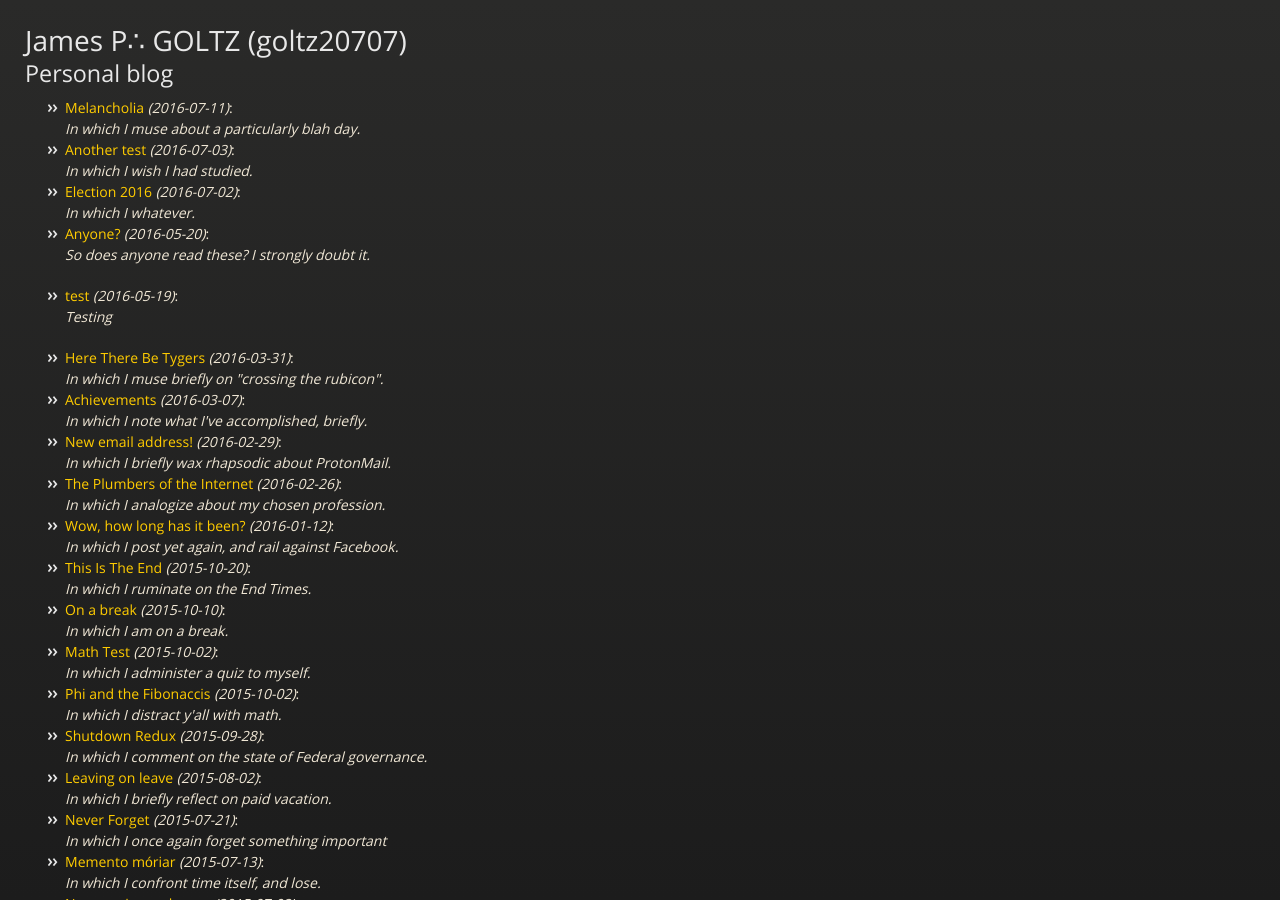
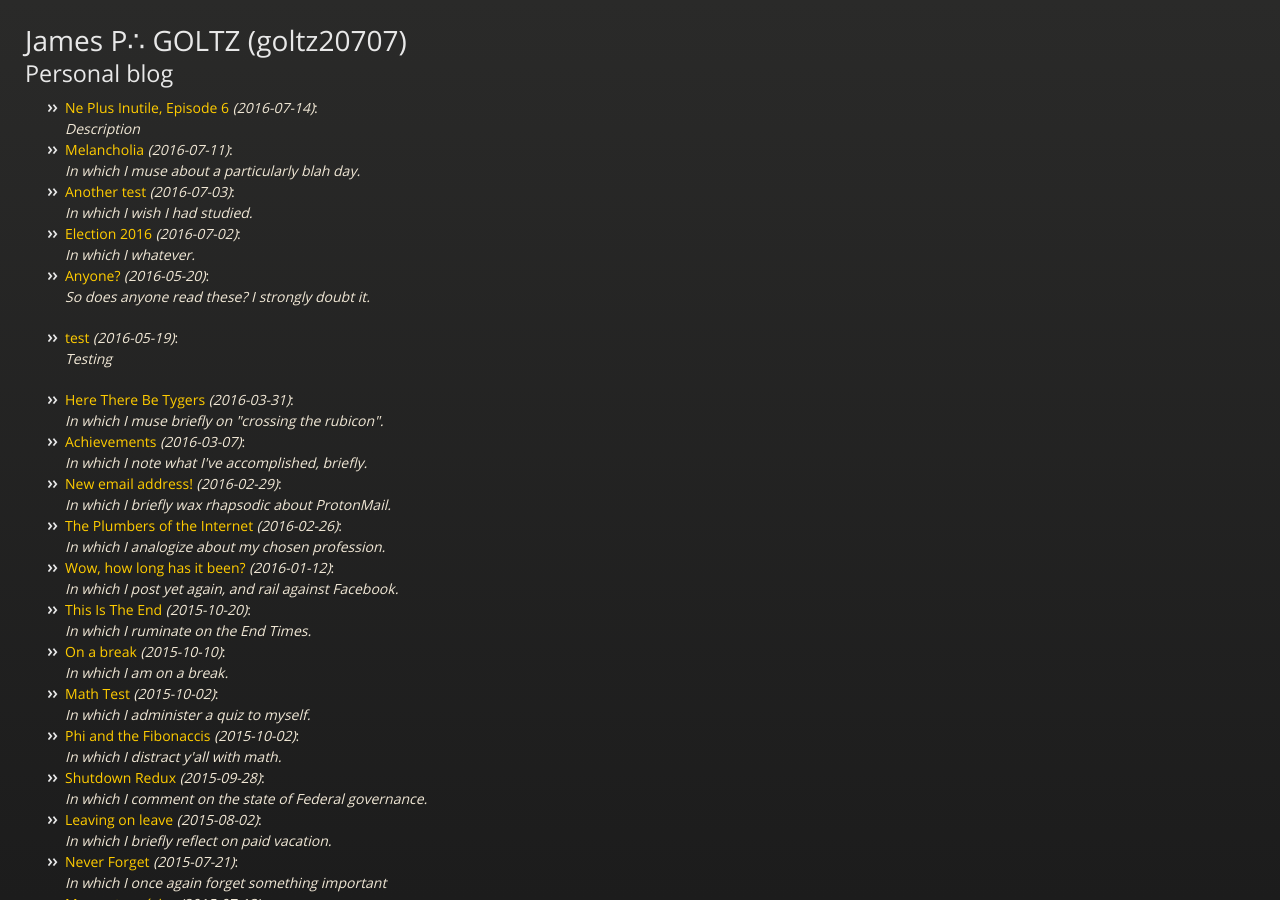
Before and after one commit to goltz20707/goltz20707.github.io, a Jekyll site: the page built from blog.html, in a window 1280 px wide and 900 px high. Built offline with Jekyll 4.4.1, drawn with Linux system fonts in a browser that asks for light colours; a file with an impossible date is left out.

Commit message:
Corrected date.

```diff
--- a/_posts/2016-07-14-npi-006.md
+++ b/_posts/2016-07-14-npi-006.md
@@ -2,7 +2,7 @@
 layout: post
 title: Ne Plus Inutile, Episode 6
 excerpt: Description
-date: INSERT date '+%Y-%m-%d %T %z'
+date: 2016-07-14 07:00:00 -0400
 ---
 
 [Episode 6](https://archive.org/details/npi-006): Blurb.
```
